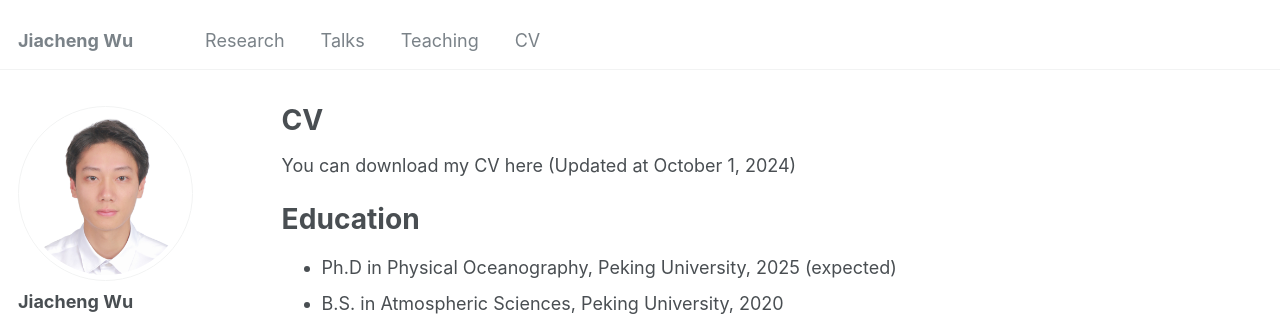
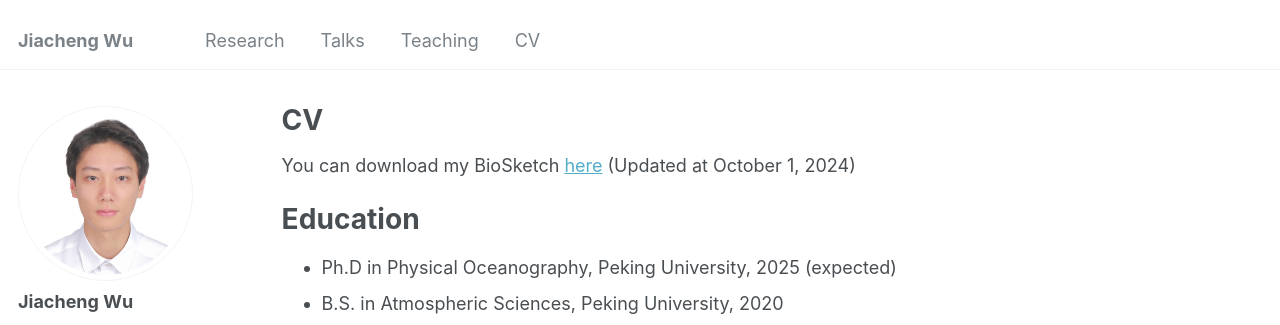
Before and after one commit to jcwu411/jcwu411.github.io, a Jekyll site: the page built from _pages/cv.md, in a window 1280 px wide and 900 px high. Shown: the top 325 px of the window. Built offline with Jekyll 4.4.1, drawn with Linux system fonts in a browser that asks for light colours; some web fonts are replaced.

Commit message:
Update cv.md

```diff
--- a/_pages/cv.md
+++ b/_pages/cv.md
@@ -7,7 +7,7 @@ redirect_from:
   - /resume
 ---
 
-You can download my CV here (Updated at October 1, 2024)
+You can download my BioSketch [here](JiachengWu_BioSketch.pdf) (Updated at October 1, 2024)
 
 Education
 ======
```
